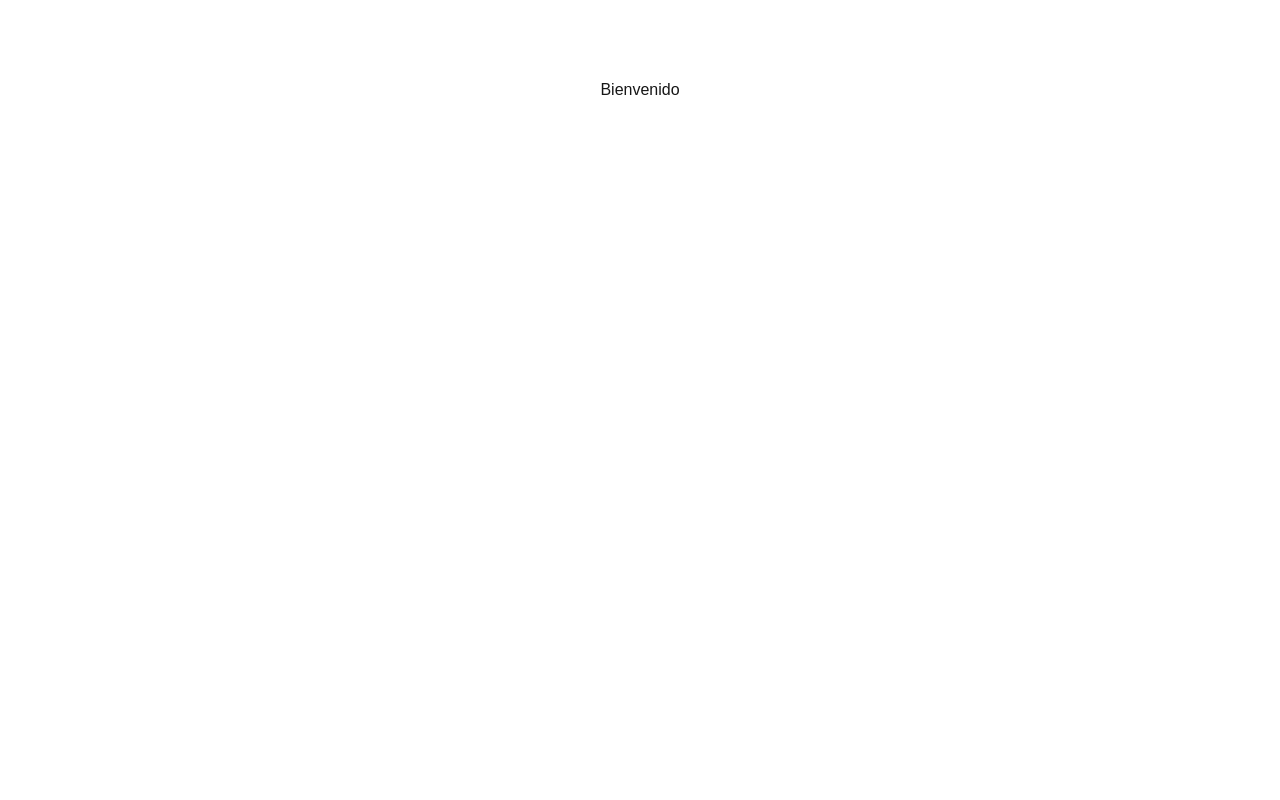
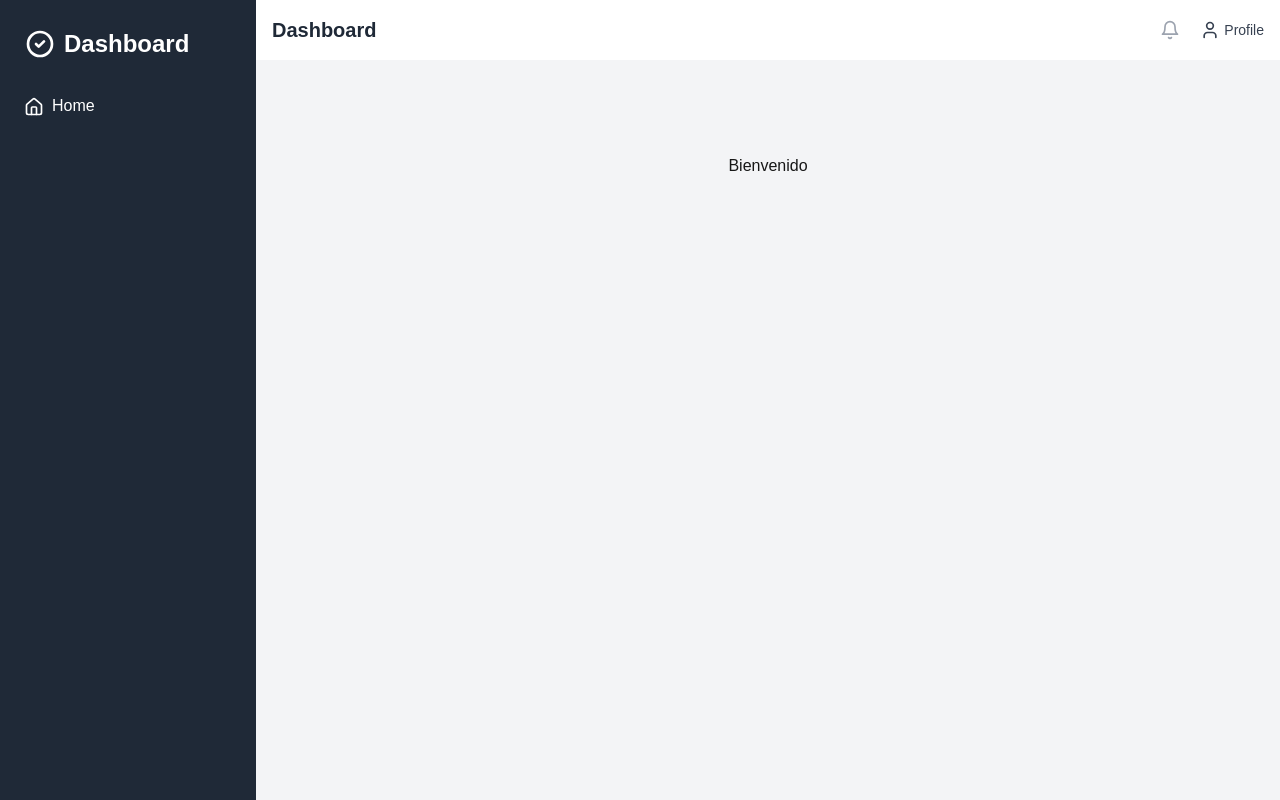
Before and after one commit to danimc/next-dashboard-template, a Next.js app: page /home in a window 1280 px wide. Built offline with nearby package versions, Linux system fonts and the light colour scheme.

Commit message:
feat(layout): implement dashboard layout with navbar and sidebar components

```diff
--- a/src/app/(dashboard)/layout.tsx
+++ b/src/app/(dashboard)/layout.tsx
@@ -1,7 +1,24 @@
 import React, { PropsWithChildren } from 'react'
 
+import Navbar from '@/components/shared/Navbar'
+import Sidebar from '@/components/shared/Sidebar'
+import { Metadata } from 'next'
+
+export const metadata: Metadata = {
+  title: 'Dashboard',
+  description: 'Dashboard for the authenticated user'
+}
+
 const MainLayout: React.FC<PropsWithChildren> = ({ children }) => {
-  return <main>{children}</main>
+  return (
+    <div className="flex bg-gray-100 h-screen">
+      <Sidebar />
+      <div className="flex flex-col flex-1 overflow-hidden">
+        <Navbar />
+        <main className="flex-1 bg-gray-100 p-4 overflow-x-hidden overflow-y-auto">{children}</main>
+      </div>
+    </div>
+  )
 }
 
 export default MainLayout
--- a/src/app/layout.tsx
+++ b/src/app/layout.tsx
@@ -6,7 +6,7 @@ import './globals.css'
 
 const RootLayout: React.FC<PropsWithChildren> = ({ children }) => {
   return (
-    <html lang="en">
+    <html lang="es">
       <body>
         <SessionProvider>{children}</SessionProvider>
       </body>
--- /dev/null
+++ b/src/components/shared/Navbar.tsx
@@ -0,0 +1,47 @@
+'use client'
+
+import { Bell, User, Search } from 'lucide-react'
+import { useState } from 'react'
+
+const Navbar = () => {
+  const [isProfileOpen, setIsProfileOpen] = useState(false)
+
+  return (
+    <nav className="bg-white shadow-md px-4 py-4">
+      <div className="flex justify-between items-center">
+        <div className="flex items-center">
+          <h2 className="mr-4 font-semibold text-gray-800 text-xl">Dashboard</h2>
+        </div>
+        <div className="flex items-center">
+          <button className="mr-4 p-1 text-gray-400 hover:text-gray-600">
+            <Bell size={20} />
+          </button>
+          <div className="relative">
+            <button
+              onClick={() => setIsProfileOpen(!isProfileOpen)}
+              className="flex items-center focus:ring-2 focus:ring-indigo-500 focus:ring-offset-2 font-medium text-gray-700 text-sm hover:text-gray-800 focus:outline-none"
+            >
+              <User size={20} className="mr-1" />
+              <span className="md:inline hidden">Profile</span>
+            </button>
+            {isProfileOpen && (
+              <div className="right-0 z-10 absolute bg-white shadow-lg mt-2 py-1 rounded-md w-48">
+                <a href="#" className="block hover:bg-gray-100 px-4 py-2 text-gray-700 text-sm">
+                  Your Profile
+                </a>
+                <a href="#" className="block hover:bg-gray-100 px-4 py-2 text-gray-700 text-sm">
+                  Settings
+                </a>
+                <a href="#" className="block hover:bg-gray-100 px-4 py-2 text-gray-700 text-sm">
+                  Sign out
+                </a>
+              </div>
+            )}
+          </div>
+        </div>
+      </div>
+    </nav>
+  )
+}
+
+export default Navbar
--- /dev/null
+++ b/src/components/shared/Sidebar.tsx
@@ -0,0 +1,54 @@
+'use client'
+import { useState } from 'react'
+import { Home, Menu } from 'lucide-react'
+import Link from 'next/link'
+
+const Sidebar = () => {
+  const [isOpen, setIsOpen] = useState(false)
+  const toggleSidebar = () => setIsOpen(!isOpen)
+
+  return (
+    <>
+      <button
+        className="top-4 left-4 z-20 fixed lg:hidden bg-red-800 p-2 rounded-md text-white"
+        onClick={toggleSidebar}
+      >
+        <Menu size={24} />
+      </button>
+      <div
+        className={`bg-gray-800 text-white w-64 space-y-6 py-7 px-2 absolute inset-y-0 left-0 transform ${
+          isOpen ? 'translate-x-0' : '-translate-x-full'
+        } lg:relative lg:translate-x-0 transition duration-200 ease-in-out z-10`}
+      >
+        <Link href="/home" className="flex items-center space-x-2 px-4 text-white">
+          <svg
+            className="w-8 h-8"
+            fill="none"
+            stroke="currentColor"
+            viewBox="0 0 24 24"
+            xmlns="http://www.w3.org/2000/svg"
+          >
+            <path
+              strokeLinecap="round"
+              strokeLinejoin="round"
+              strokeWidth="2"
+              d="M9 12l2 2 4-4m6 2a9 9 0 11-18 0 9 9 0 0118 0z"
+            ></path>
+          </svg>
+          <span className="font-extrabold text-2xl">Dashboard</span>
+        </Link>
+        <nav>
+          <Link
+            href="/home"
+            className="block hover:bg-gray-700 px-4 py-2.5 rounded hover:text-white transition duration-200"
+          >
+            <Home className="inline-block mr-2" size={20} />
+            Home
+          </Link>
+        </nav>
+      </div>
+    </>
+  )
+}
+
+export default Sidebar
```
